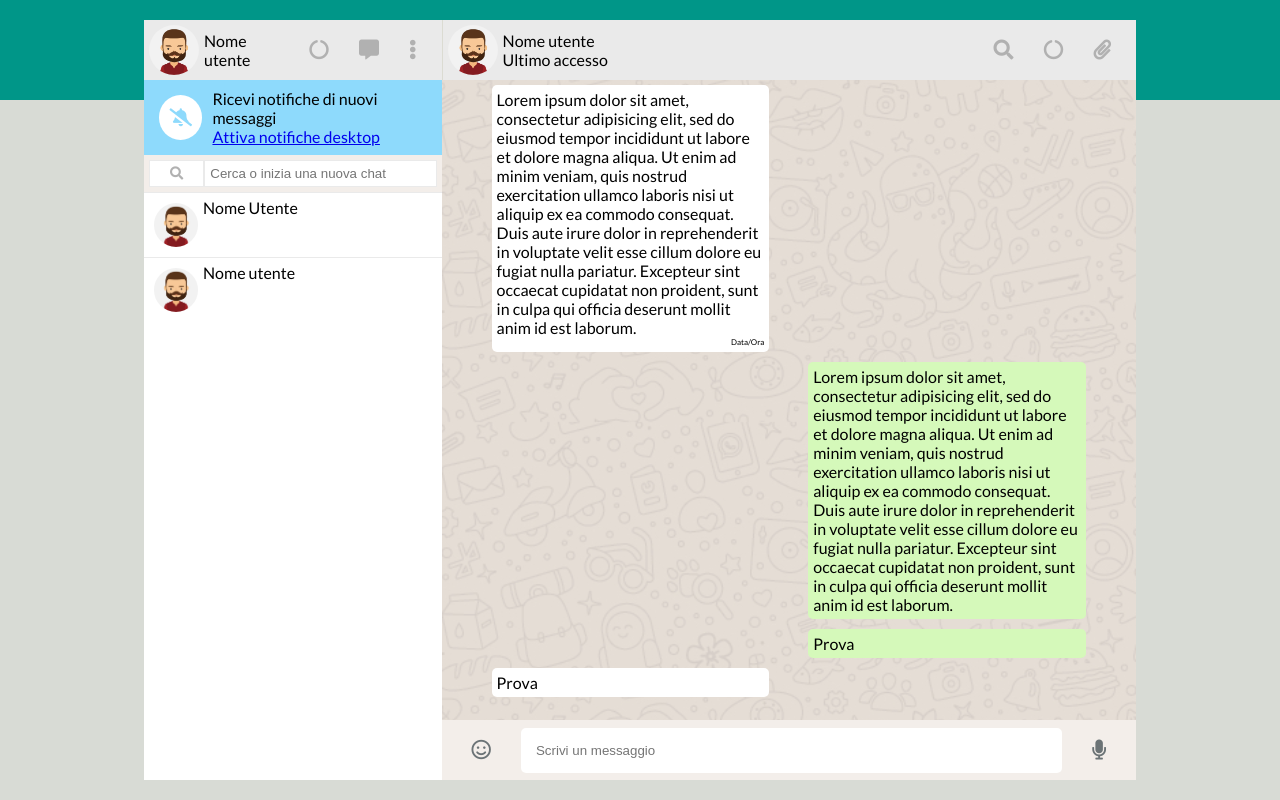
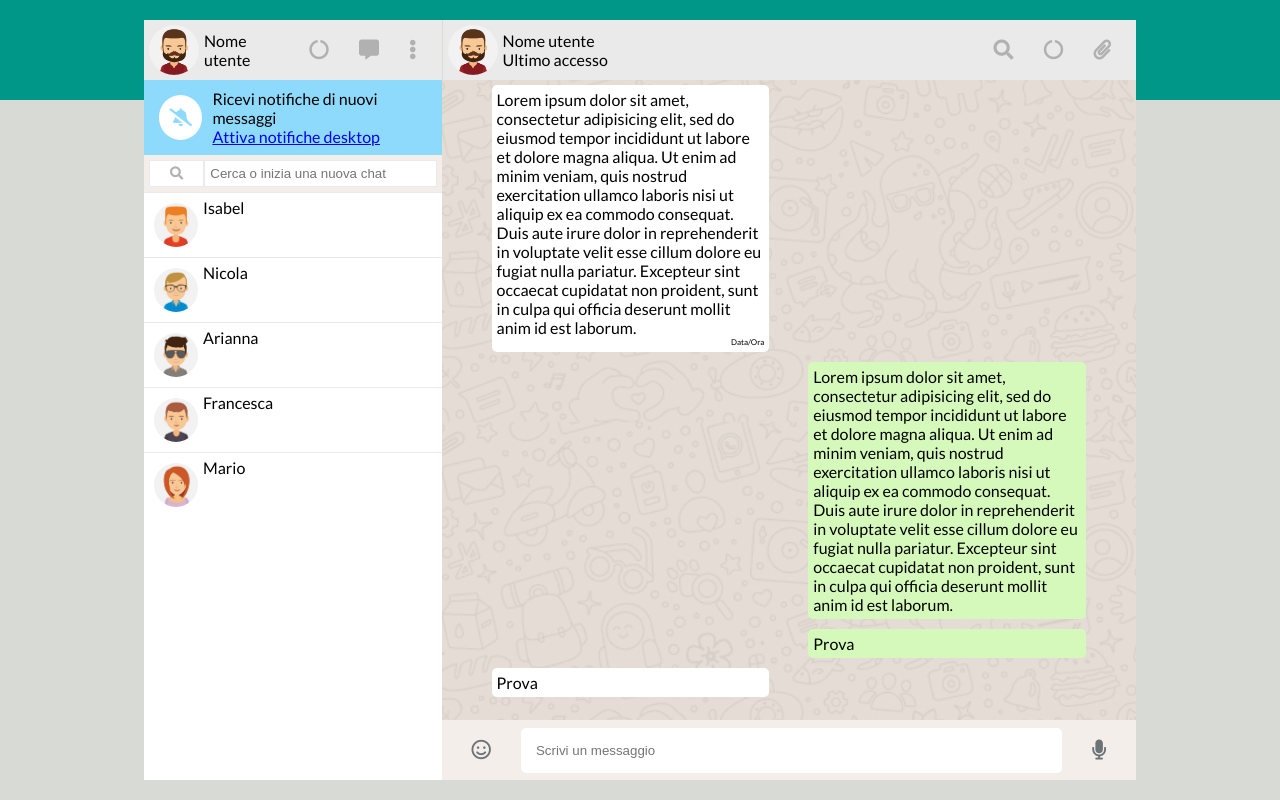
Before and after one commit to MatiaCasu/vue-boolzapp, a plain HTML site: page index.html in a window 1280 px wide. Drawn offline with nearby package versions, Linux system fonts and the light colour scheme.

Commit message:
Stampata rubrica tramite ciclo v-for

```diff
--- a/css/style.css
+++ b/css/style.css
@@ -6,7 +6,6 @@ nome e immagine di ogni contatto */
   margin: 0;
   padding: 0;
   box-sizing: border-box;
-  /* background-color: rgba(32, 129, 167, 0.71); */
 }
 
 .flex-box, .list-inline{
--- a/index.html
+++ b/index.html
@@ -15,7 +15,7 @@
   <title>Boolzapp</title>
 </head>
 <body>
-  <div class="body-wrap">
+  <div id="app" class="body-wrap">
     <div class="main-container flex-box">
       <!-- USER AND ADDRESS BOOK SIDE -->
       <section class="user">
@@ -55,17 +55,12 @@
           <!-- /ADDRESS BOOK NAVIGATION -->
           <!-- ADDRESS BOOK -->
           <ul class="address-book">
-            <li class="contact-info">
-              <img class="users-img" src="img/avatar_8.jpg" alt="">
+            <li class="contact-info" v-for="(item, i) in contacts">
+              <img class="users-img" :src="contacts[i].srcImg" alt="">
               <span class="users-name">
-                Nome Utente
+                {{contacts[i].nome}}
               </span>
             </li>
-            <li class="contact-info">
-              <img class="users-img" src="img/avatar_8.jpg" alt="">
-              <span class="users-name">
-                Nome utente
-              </span>
             </li>
           </ul>
           <!-- /ADDRESS BOOK -->
--- a/js/script.js
+++ b/js/script.js
@@ -0,0 +1,27 @@
+var app = new Vue({
+  el: "#app",
+  data: {
+    contacts: [
+    {
+      nome: "Isabel",
+      srcImg: "img/avatar_1.jpg",
+    },
+    {
+      nome: "Nicola",
+      srcImg: "img/avatar_3.jpg",
+    },
+    {
+      nome: "Arianna",
+      srcImg: "img/avatar_2.jpg",
+    },
+    {
+      nome: "Francesca",
+      srcImg: "img/avatar_7.jpg",
+    },
+    {
+      nome: "Mario",
+      srcImg: "img/avatar_6.jpg",
+    }
+    ]
+  }
+});
```
